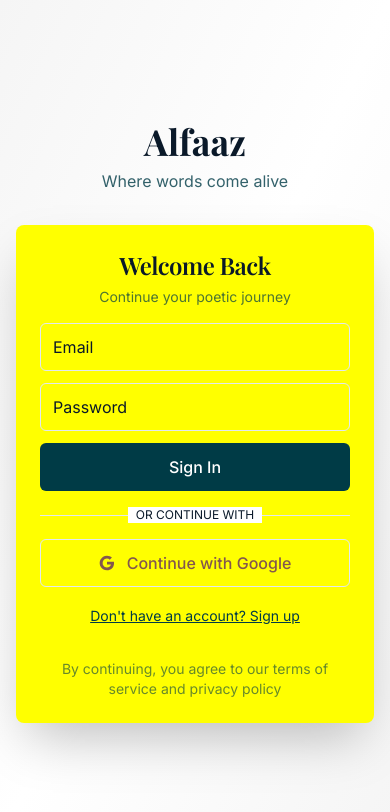
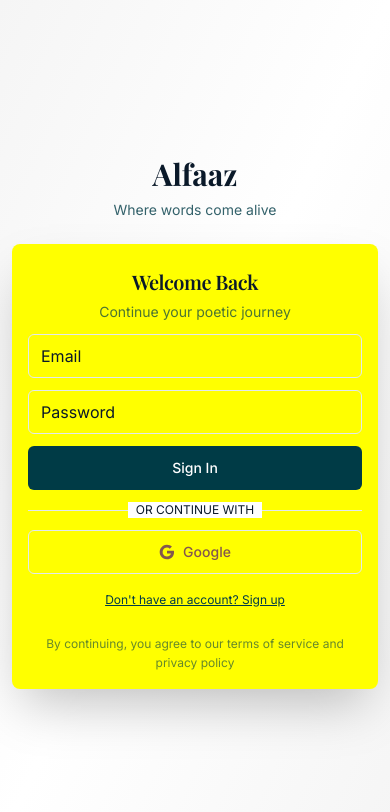
Before and after one commit to jethalalgada06/alfaaz-verse-unveiled, a React (Vite) app: page /auth in a window 390 px wide. Shown: the top 812 px of the page. Built offline with nearby package versions, Linux system fonts and the light colour scheme.

Commit message:
Fix: Make app mobile-friendly
Ensure no features overflow on mobile devices by adjusting layout and styling.

```diff
--- a/src/pages/Auth.tsx
+++ b/src/pages/Auth.tsx
@@ -125,19 +125,19 @@ const Auth = () => {
   };
 
   return (
-    <div className="min-h-screen bg-gradient-to-br from-muted via-white to-muted flex items-center justify-center p-4">
-      <div className="w-full max-w-md animate-scale-in">
-        <div className="text-center mb-8">
-          <h1 className="text-4xl font-serif font-bold text-primary mb-2">Alfaaz</h1>
-          <p className="text-secondary/80">Where words come alive</p>
+    <div className="min-h-screen bg-gradient-to-br from-muted via-white to-muted flex items-center justify-center p-3 sm:p-4">
+      <div className="w-full max-w-sm sm:max-w-md animate-scale-in">
+        <div className="text-center mb-6 sm:mb-8">
+          <h1 className="text-3xl sm:text-4xl font-serif font-bold text-primary mb-2">Alfaaz</h1>
+          <p className="text-sm sm:text-base text-secondary/80">Where words come alive</p>
         </div>
 
         <Card className="glass-card border-0 shadow-2xl">
-          <CardHeader className="text-center pb-4">
-            <CardTitle className="text-2xl font-serif text-primary">
+          <CardHeader className="text-center pb-3 sm:pb-4 px-4 sm:px-6">
+            <CardTitle className="text-xl sm:text-2xl font-serif text-primary">
               {isSignUp ? 'Join Alfaaz' : 'Welcome Back'}
             </CardTitle>
-            <CardDescription className="text-secondary/70">
+            <CardDescription className="text-sm sm:text-base text-secondary/70">
               {isSignUp
                 ? 'Join the community of poets and storytellers'
                 : 'Continue your poetic journey'
@@ -145,31 +145,33 @@ const Auth = () => {
             </CardDescription>
           </CardHeader>
 
-          <CardContent className="space-y-4">
+          <CardContent className="space-y-3 sm:space-y-4 px-4 sm:px-6 pb-4 sm:pb-6">
             <div className="space-y-3">
               <Input
                 type="email"
                 placeholder="Email"
                 value={email}
                 onChange={(e) => setEmail(e.target.value)}
-                className="h-12"
+                className="h-11 sm:h-12 text-base"
               />
               <Input
                 type="password"
                 placeholder="Password"
                 value={password}
                 onChange={(e) => setPassword(e.target.value)}
-                className="h-12"
+                className="h-11 sm:h-12 text-base"
               />
               <Button
                 onClick={handleEmailAuth}
                 disabled={isLoading}
-                className="w-full bg-secondary hover:bg-secondary/90 text-white h-12 text-base font-medium"
+                className="w-full bg-secondary hover:bg-secondary/90 text-white h-11 sm:h-12 text-sm sm:text-base font-medium"
               >
                 {isLoading ? (
                   <div className="flex items-center gap-2">
                     <div className="w-4 h-4 border-2 border-white/20 border-t-white rounded-full animate-spin"></div>
-                    {isSignUp ? 'Creating account...' : 'Signing in...'}
+                    <span className="text-xs sm:text-sm">
+                      {isSignUp ? 'Creating account...' : 'Signing in...'}
+                    </span>
                   </div>
                 ) : (
                   isSignUp ? 'Create Account' : 'Sign In'
@@ -190,22 +192,23 @@ const Auth = () => {
               onClick={handleGoogleAuth}
               disabled={isLoading}
               variant="outline"
-              className="w-full h-12 text-base font-medium"
+              className="w-full h-11 sm:h-12 text-sm sm:text-base font-medium"
             >
               {isLoading ? (
                 <div className="flex items-center gap-2">
                   <div className="w-4 h-4 border-2 border-gray-300 border-t-gray-600 rounded-full animate-spin"></div>
-                  Connecting...
+                  <span className="text-xs sm:text-sm">Connecting...</span>
                 </div>
               ) : (
-                <div className="flex items-center gap-3">
-                  <svg className="w-5 h-5" viewBox="0 0 24 24">
+                <div className="flex items-center gap-2 sm:gap-3">
+                  <svg className="w-4 h-4 sm:w-5 sm:h-5" viewBox="0 0 24 24">
                     <path fill="currentColor" d="M22.56 12.25c0-.78-.07-1.53-.2-2.25H12v4.26h5.92c-.26 1.37-1.04 2.53-2.21 3.31v2.77h3.57c2.08-1.92 3.28-4.74 3.28-8.09z"/>
                     <path fill="currentColor" d="M12 23c2.97 0 5.46-.98 7.28-2.66l-3.57-2.77c-.98.66-2.23 1.06-3.71 1.06-2.86 0-5.29-1.93-6.16-4.53H2.18v2.84C3.99 20.53 7.7 23 12 23z"/>
                     <path fill="currentColor" d="M5.84 14.09c-.22-.66-.35-1.36-.35-2.09s.13-1.43.35-2.09V7.07H2.18C1.43 8.55 1 10.22 1 12s.43 3.45 1.18 4.93l2.85-2.22.81-.62z"/>
                     <path fill="currentColor" d="M12 5.38c1.62 0 3.06.56 4.21 1.64l3.15-3.15C17.45 2.09 14.97 1 12 1 7.7 1 3.99 3.47 2.18 7.07l3.66 2.84c.87-2.6 3.3-4.53 6.16-4.53z"/>
                   </svg>
-                  Continue with Google
+                  <span className="hidden xs:inline">Continue with Google</span>
+                  <span className="xs:hidden">Google</span>
                 </div>
               )}
             </Button>
@@ -214,7 +217,7 @@ const Auth = () => {
               <button
                 type="button"
                 onClick={() => setIsSignUp(!isSignUp)}
-                className="text-sm text-secondary hover:text-secondary/80 underline"
+                className="text-xs sm:text-sm text-secondary hover:text-secondary/80 underline"
               >
                 {isSignUp
                   ? 'Already have an account? Sign in'
@@ -223,8 +226,8 @@ const Auth = () => {
               </button>
             </div>
 
-            <div className="text-center pt-4">
-              <p className="text-sm text-secondary/60">
+            <div className="text-center pt-3 sm:pt-4">
+              <p className="text-xs text-secondary/60 leading-relaxed">
                 By continuing, you agree to our terms of service and privacy policy
               </p>
             </div>
```
